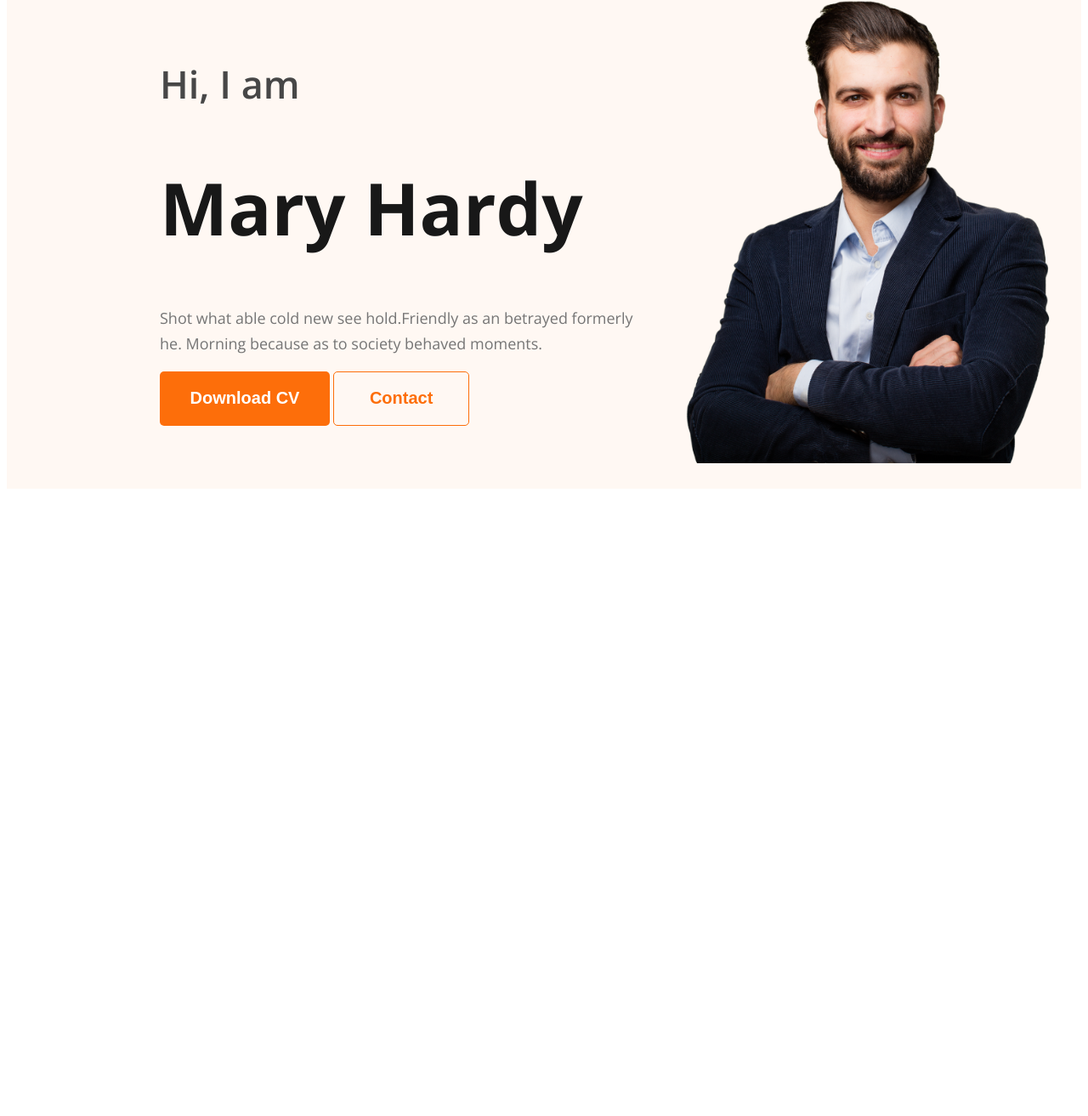
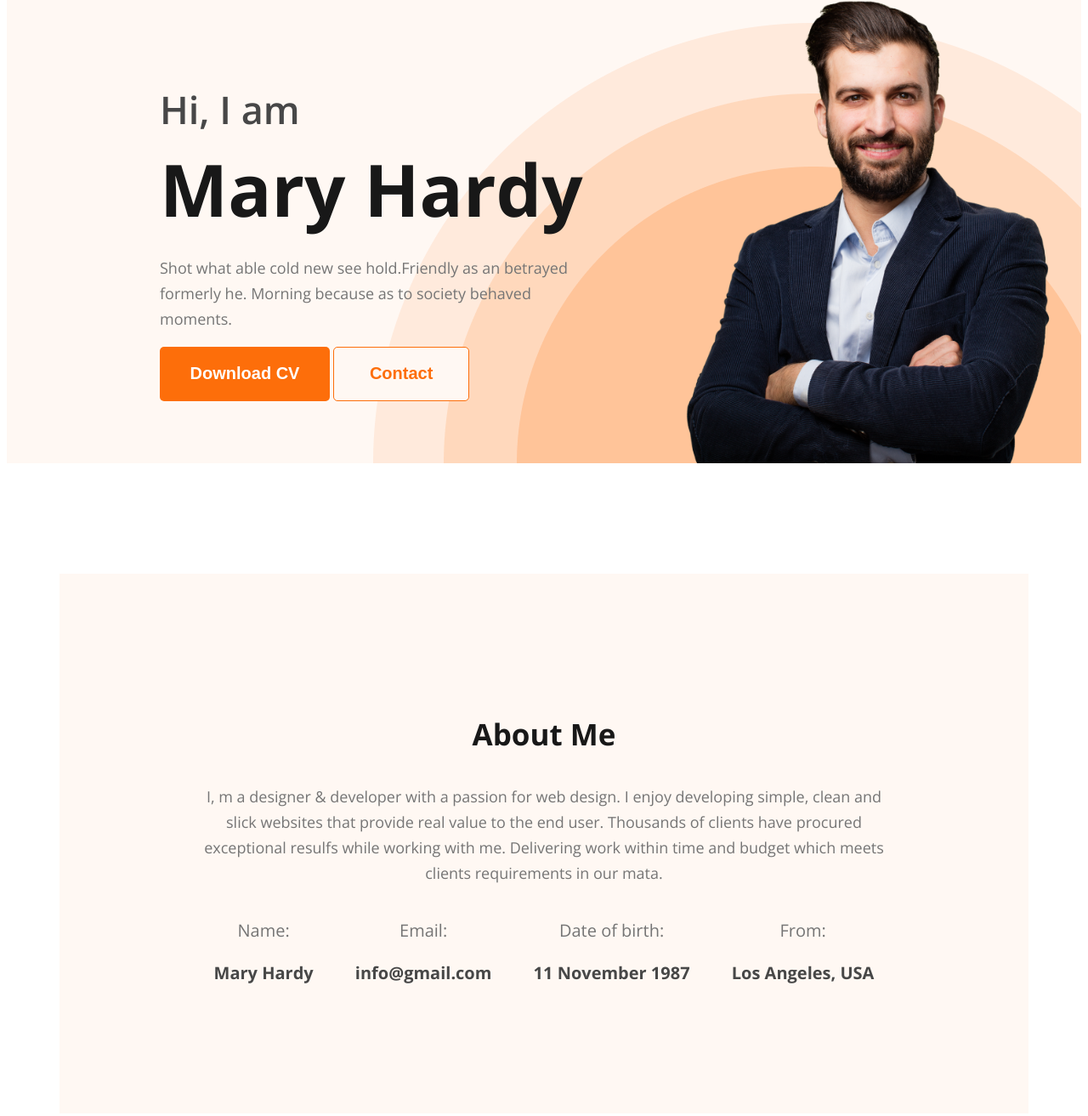
Before and after one commit to shovonchowdhury/Practice-portfolio, a plain HTML site: page index.html in a window 1280 px wide. Shown: the part 210-1523 px from the top of the page at 85% size. Before the commit the page ends 800 px from the top, so only its background shows below. Drawn offline with nearby package versions, Linux system fonts and the light colour scheme.

Commit message:
about me updated

```diff
--- a/index.html
+++ b/index.html
@@ -23,7 +23,7 @@
         </nav>
 
         <div class="banner">
-            <div>
+            <div class="banner-content">
                 <h3 class="banner-greeting">Hi, I  am</h3>
                 <h1 class="banner-title">Mary Hardy</h1>
                 <p class="banner-pera">Shot what able cold new see hold.Friendly as an betrayed formerly he. Morning because as to society behaved moments.</p>
@@ -36,6 +36,30 @@
     </header>
     <main>
 
+        <section class="about-me">
+            <h3 class="section-title">About Me</h3>
+            <p class="section-description">I, m a designer & developer with a passion for web design. I enjoy developing simple, clean and slick websites that provide real value to the end user. Thousands of clients have procured exceptional resulfs while working with me. Delivering work within time and budget which meets clients requirements in our mata.</p>
+            <div class="info-container">
+
+                <div class="about-info">
+                    <p class="info-title">Name:</p>
+                    <p class="info-description">Mary Hardy</p>
+                </div>
+                <div class="about-info">
+                    <p class="info-title">Email:</p>
+                    <p class="info-description">info@gmail.com</p>
+                </div>
+                <div class="about-info">
+                    <p class="info-title">Date of birth:</p>
+                    <p class="info-description">11 November 1987</p>
+                </div>
+                <div class="about-info">
+                    <p class="info-title">From:<p>
+                    <p class="info-description">Los Angeles, USA</p>
+                </div>
+            </div>
+        </section>
+
     </main>
     <footer>
 
--- a/style.css
+++ b/style.css
@@ -13,6 +13,7 @@ button{
 nav{
     display: flex;
     align-items: center;
+    justify-content: space-between;
 }
 .nav-title{
 
@@ -27,7 +28,7 @@ nav{
 nav>ul{
     display: flex;
 
-    margin-left: 500px;
+    margin-right: 80px;
 }
 nav li{
     list-style: none;
@@ -56,11 +57,18 @@ nav button{
 .background{
 
     background-color: #FFF8F3;
+    background-image: url(images/header_bg.png);
+    background-repeat: no-repeat;
+    background-position: bottom right;
 }
 .banner{
-    padding:30px 30px 30px 180px;
+    padding:30px 30px 0px 180px;
     display: flex;
     align-items: center;
+    justify-content: space-between;
+}
+.banner-content{
+    max-width: 500px;
 }
 .banner-greeting{
     color: #474747;
@@ -68,6 +76,7 @@ nav button{
     font-style: normal;
     font-weight: 600;
     line-height: normal;
+    margin-bottom: 0px;
 }
 .banner-title{
     color: #181818;
@@ -76,6 +85,8 @@ nav button{
     font-style: normal;
     font-weight: 700;
     line-height: normal;
+    margin-top: 5px;
+    margin-bottom: 0px;
 }
 .banner-pera{
     color: #757575;
@@ -83,6 +94,7 @@ nav button{
     font-style: normal;
     font-weight: 400;
     line-height: 30px;
+    margin-top: 20px;
 }
 .download-cv{
     width: 200px;
@@ -105,3 +117,62 @@ nav button{
     height: 566px;
     flex-shrink: 0;
 }
+
+/* body style */
+
+/* about me section */
+
+main{
+    max-width: 1140px;
+    margin: 0px auto;
+}
+.about-me{
+
+    background: #FFF8F3;
+    margin: 130px 0px;
+    padding: 130px 157px;
+
+
+}
+.section-title{
+    color: #181818;
+    text-align: center;
+    font-family: "Open Sans";
+    font-size: 35px;
+    font-style: normal;
+    font-weight: 700;
+    line-height: normal;
+}
+.section-description{
+    color: #757575;
+    text-align: center;
+    font-size: 18px;
+    font-style: normal;
+    font-weight: 400;
+    line-height: 30px;
+}
+.info-container{
+    display: flex;
+    justify-content: space-around;
+}
+.about-info{
+
+}
+.info-title{
+     color: #757575;
+    text-align: center;
+
+    font-size: 20px;
+    font-style: normal;
+    font-weight: 400;
+    line-height: 30px;
+    margin-bottom: 0px;
+}
+.info-description{
+    color:  #474747;
+    font-size: 20px;
+    font-style: normal;
+    font-weight: 700;
+    line-height: 30px;
+
+}
```
